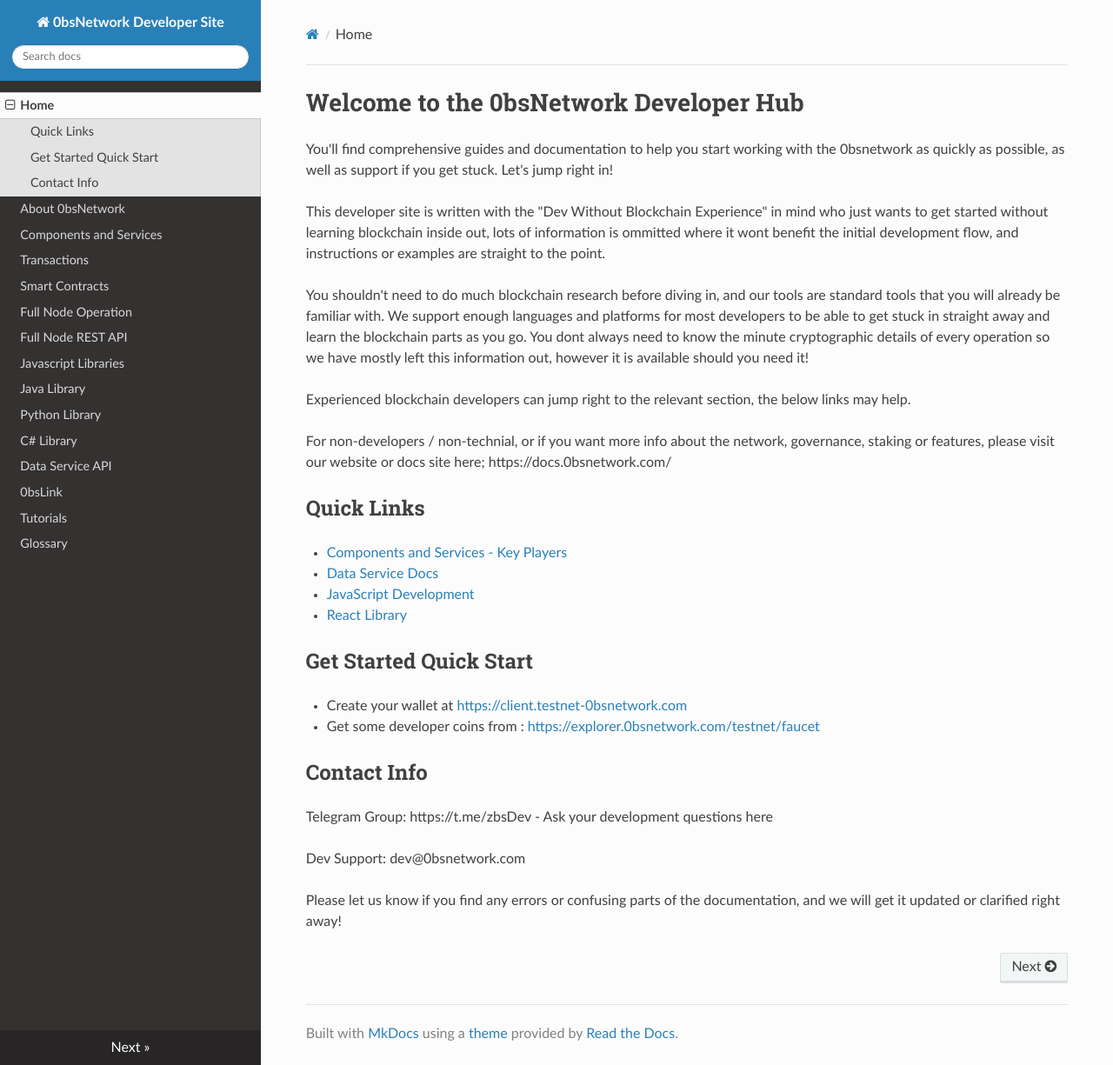
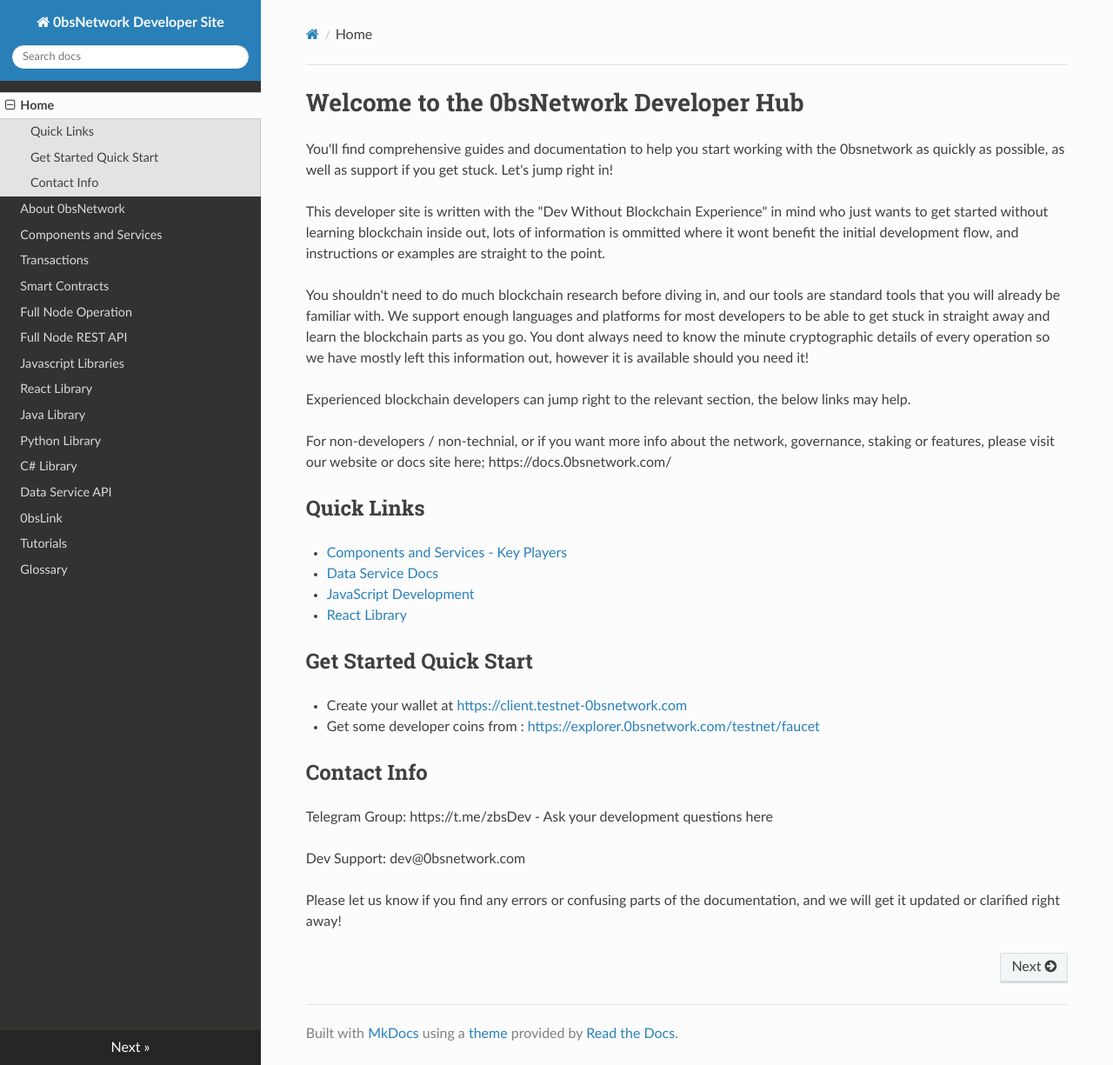
Before and after one commit to 0bsnetwork/developer.0bsnetwork.com, an MkDocs documentation site: the page built from docs/index.md, in a window 1280 px wide and 1225 px high. Shown: the whole window at 87% size. Built offline with MkDocs 1.6.1, drawn with Linux system fonts in a browser that asks for light colours; nearby versions of some CDN libraries.

Commit message:
add react to index

```diff
--- a/mkdocs.yml
+++ b/mkdocs.yml
@@ -8,6 +8,7 @@
     - Full Node Operation: fullnode.md
     - Full Node REST API: nodeapi.md
     - Javascript Libraries: javascript.md
+    - React Library: react.md
     - Java Library: java.md
     - Python Library: python.md
     - C# Library: cs.md
```
